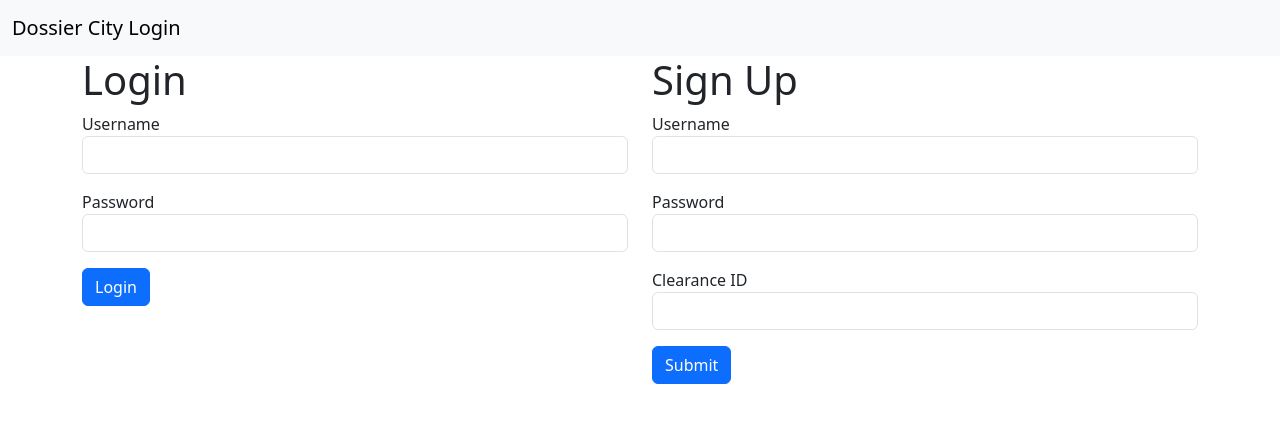
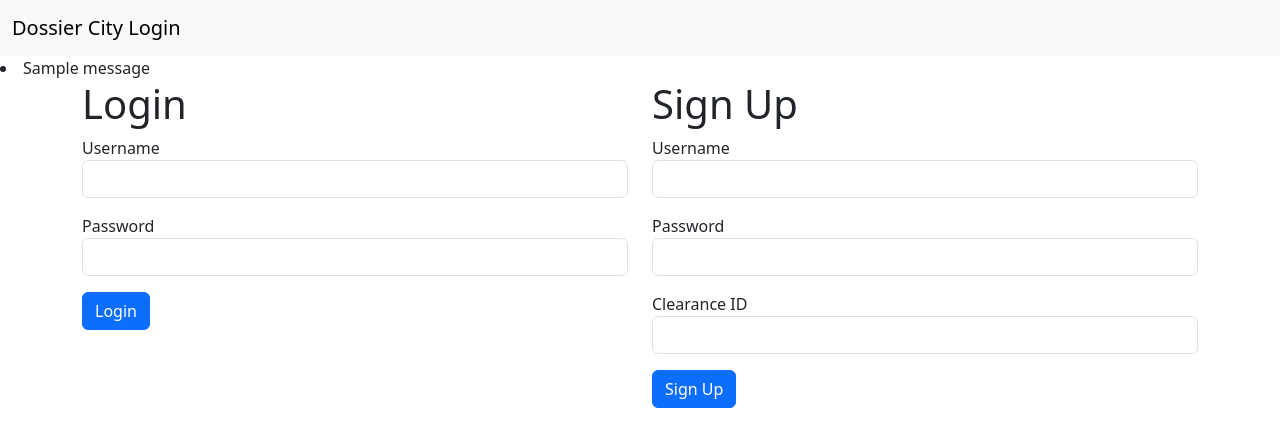
Before and after one commit to andylin2004/CSUY-3083-Project, a Flask app: page / in a window 1280 px wide. Shown: the top 447 px of the page. Run offline with Flask 3, Linux system fonts and the light colour scheme; one stand-in notice (Sample message) is shown.

Commit message:
basic working account sign up functionality

```diff
--- a/server.py
+++ b/server.py
@@ -1,4 +1,4 @@
-from flask import Flask,render_template
+from flask import Flask,render_template,redirect,request,flash
 import pymysql
 import pandas as pd
 app = Flask(__name__)
@@ -7,6 +7,7 @@ app.config["MYSQL_HOST"] = "localhost"
 app.config["MYSQL_USER"] = "root"
 app.config["MYSQL_PASSWORD"] = ""
 app.config["MYSQL_DB"] = "criminals"
+app.secret_key = b'_5#y2L"F4Q8z\n\xec]/'
 
 connection = pymysql.connect(host="localhost",
                              user="root",
@@ -24,10 +25,6 @@ def runstatement(statement):
         df = pd.DataFrame(results, columns=column_names)
     cursor.close()
     return df
-
-
-
-
 
 @app.route("/")
 def login():
@@ -53,7 +50,6 @@ def charges():
         datas.append(j.to_dict())
     return render_template("charges.html", charges=datas)
 
-
 @app.route("/crimes")
 def crimes():
     dn = runstatement("CALL get_crimes();")
@@ -78,7 +74,6 @@ def officers():
         datas.append(j.to_dict())
     return render_template("officers.html", officers=datas)
 
-
 @app.route("/probation_officers")
 def probation_officers():
     dn = runstatement("CALL get_prob_officers();")
@@ -86,7 +81,6 @@ def probation_officers():
     for i,j in dn.iterrows():
         datas.append(j.to_dict())
     return render_template("probation_officers.html", prob_officers=datas)
-
 
 @app.route("/sentences")
 def sentences():
@@ -96,11 +90,27 @@ def sentences():
         datas.append(j.to_dict())
     return render_template("sentences.html", sentences=datas)
 
-
-
-
-
-
+@app.route("/sign-up", methods=['POST'])
+def sign_up():
+    username = request.form.get("username")
+    password = request.form.get("password")
+    clearance_id = request.form.get("clearance_id")
+    if len(password) < 8:
+        flash('Your password is too short!', 'error')
+        return redirect("/")
+    elif len(password) > 16:
+        flash('Your password is too long!', 'error')
+        return redirect("/")
+    else:
+        if len(username) == 0:
+            flash('You didn\'t enter a username!', 'error')
+            return redirect("/")
+        elif len(clearance_id) == 0:
+            flash('You didn\'t enter a clearance ID!', 'error')
+            return redirect("/")
+        else:
+            password = hash(password)
+            return redirect("/home")
 
 
 if __name__ == '__main__':
--- a/templates/index.html
+++ b/templates/index.html
@@ -20,11 +20,18 @@
                 </div> -->
             </div>
         </nav>
+        {% with errors = get_flashed_messages(category_filter=["error"]) %}
+                {% if errors %}
+                {%- for msg in errors %}
+                <li>{{ msg }}</li>
+                {% endfor -%}
+                {% endif %}
+                {% endwith %}
         <div class="container">
             <div class="row align-items-start">
                 <div class="col me-auto">
                     <h1>Login</h1>
-                    <form>
+                    <form method="post">
                         <div class="mb-3">
                             <label for="username">Username</label>
                             <input type="text" name="username" id="username" class="form-control">
@@ -32,23 +39,23 @@
                         <div class="mb-3">
                             <label for="username">Password</label> <input type="password" name="password" id="password" class="form-control">
                         </div>
-                        <button type="submit" class="btn btn-primary">Login</button>
+                        <input type="submit" class="btn btn-primary" onclick="javascript: form.action='/login'; form.method='post';" value="Login">
                     </form>
                 </div>
                 <div class="col me-auto">
                     <h1>Sign Up</h1>
-                    <form>
+                    <form method="post">
                         <div class="mb-3">
                             <label for="username">Username</label>
                             <input type="text" name="username" id="username" class="form-control">
                         </div>
                         <div class="mb-3">
-                            <label for="username">Password</label> <input type="password" name="password" id="password" class="form-control">
+                            <label for="password">Password</label> <input type="password" name="password" id="password" class="form-control">
                         </div>
                         <div class="mb-3">
-                            <label for="username">Clearance ID</label> <input type="password" name="password" id="password" class="form-control">
+                            <label for="clearance_id">Clearance ID</label> <input type="clearance_id" name="clearance_id" id="clearance_id" class="form-control">
                         </div>
-                        <button type="submit" class="btn btn-primary">Submit</button>
+                        <input type="submit" class="btn btn-primary" value="Sign Up" onclick="javascript: form.action='/sign-up'; form.method='post';">
                     </form>
                 </div>
             </div>
```
